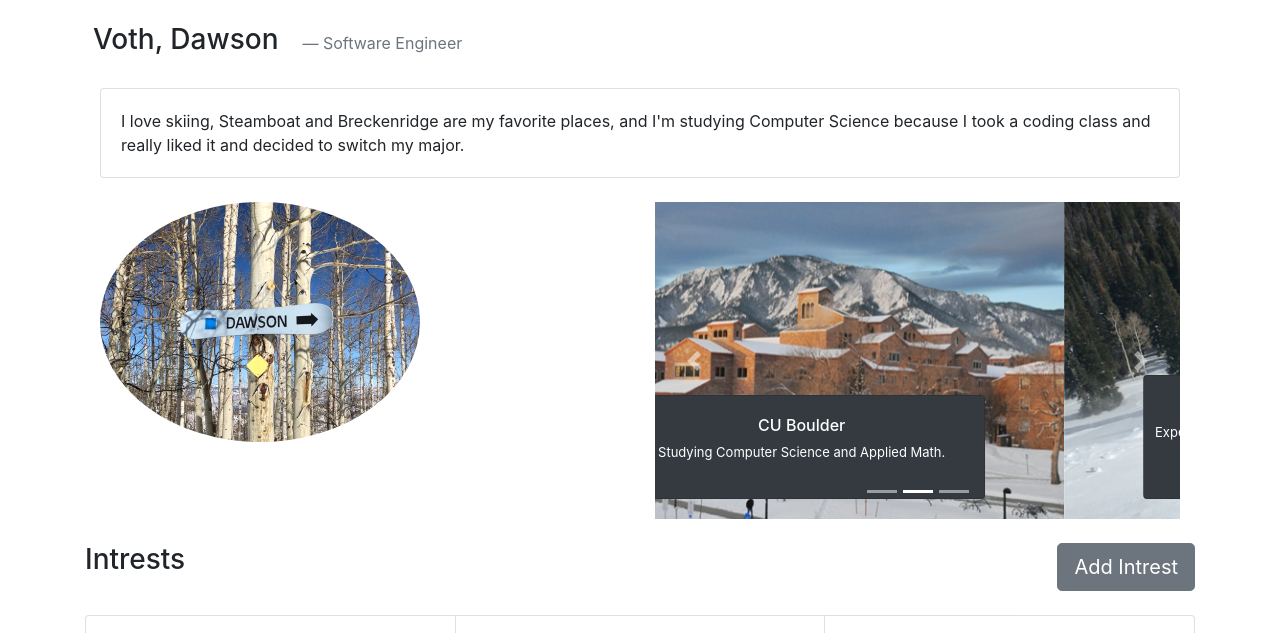
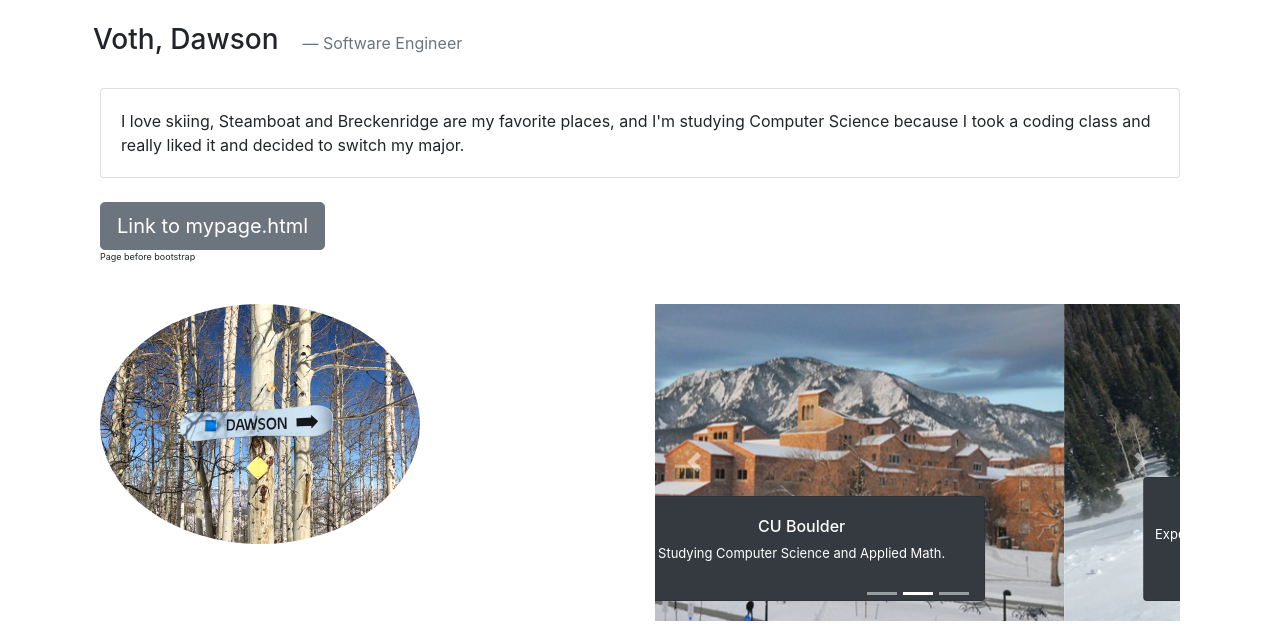
Before and after one commit to dawsonvoth1/hw1_3308, a plain HTML site: page mypage_bootstrap.html in a window 1280 px wide. Shown: the part 67-700 px from the top of the page. Drawn offline with nearby package versions, Linux system fonts and the light colour scheme; grey boxes are pictures that could not be loaded.

Commit message:
added link to mypages.html and txt file for submit

```diff
--- a/mypage_bootstrap.html
+++ b/mypage_bootstrap.html
@@ -50,6 +50,13 @@
                         <p class="card-text">I love skiing, Steamboat and Breckenridge are my favorite places, and I'm studying Computer Science because I took a coding class and really liked it and decided to switch my major.</p>
                     </div>
                 </div>
+            </div>
+        </div>
+        <br>
+        <div class="container">
+            <div class="col">
+                <a class="btn btn-lg btn-secondary" href="mypage.html">Link to mypage.html</a>
+                <p style="font-size: xx-small;">Page before bootstrap</p>
             </div>
         </div>
         <br>
```
Also changed, not shown: mypage.html (+1 -1 lines), voth_dawson_hw1.txt (added).
